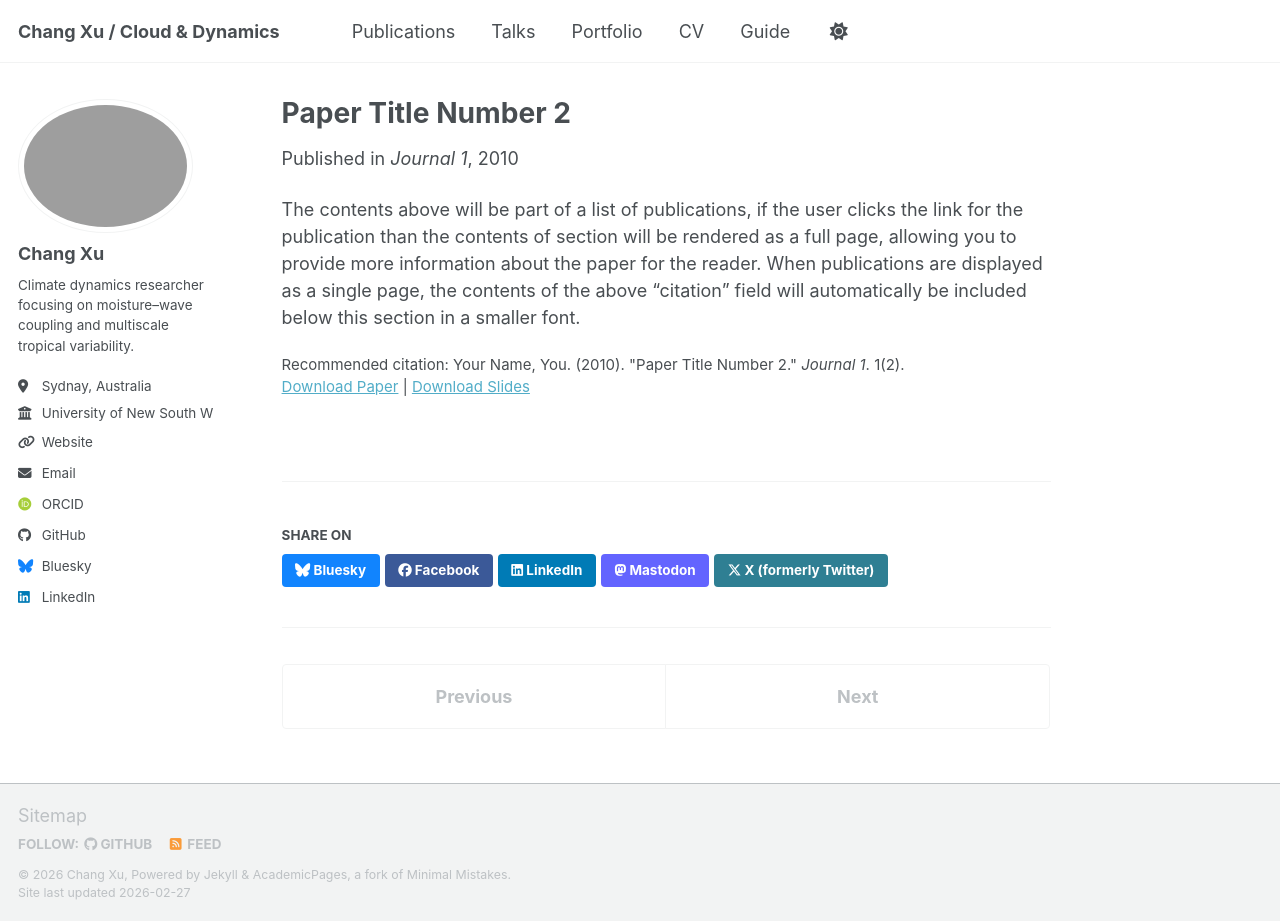
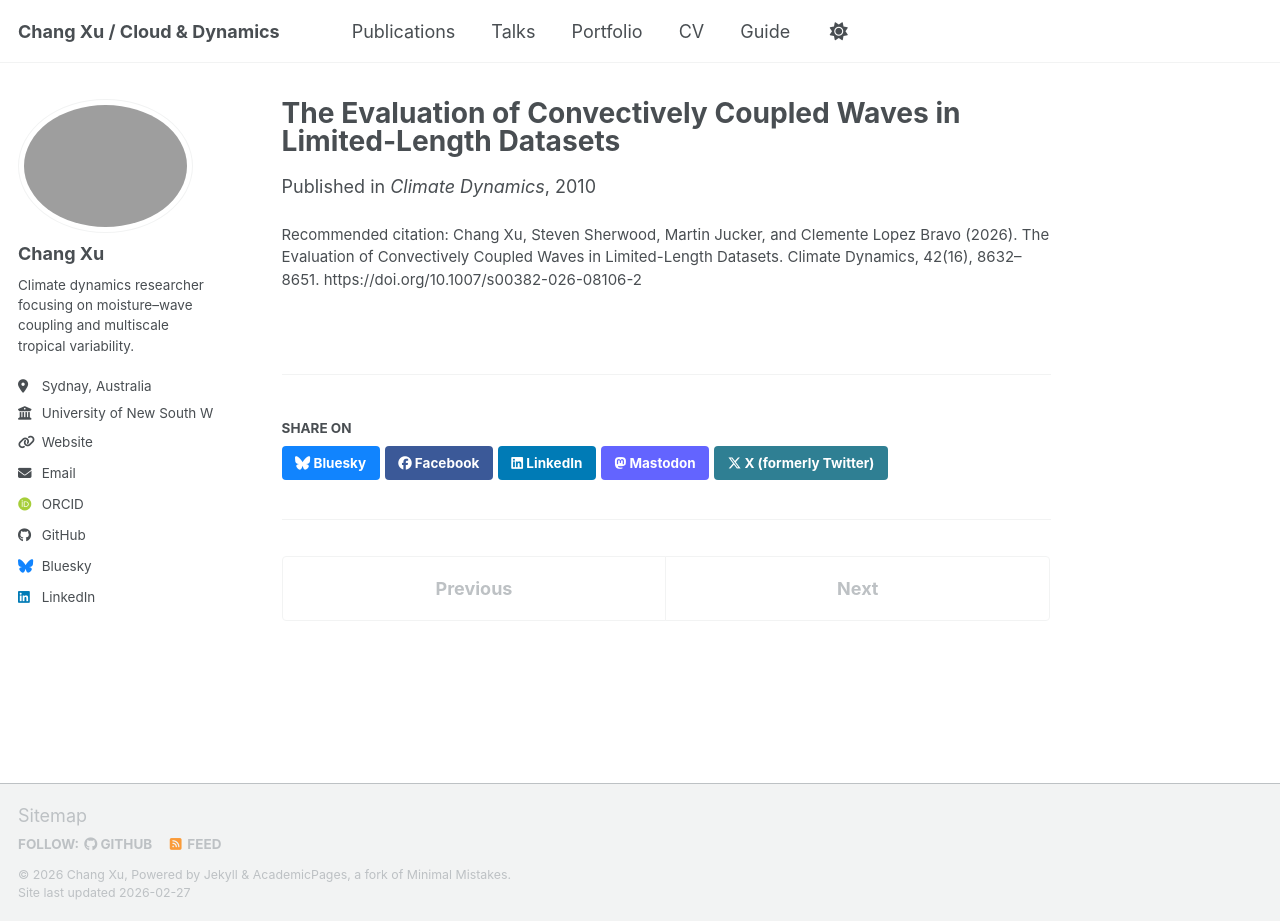
Before and after one commit to Changbaober/changbaober.github.io, a Jekyll site: the page built from _publications/2010-10-01-paper-title-number-2.md, in a window 1280 px wide and 921 px high. Built offline with Jekyll 4.4.1, drawn with Linux system fonts in a browser that asks for light colours; some web fonts are replaced; a script bundle is joined from its source files by our own code; library files that are not in the unit come from our copies.

Commit message:
Update 2010-10-01-paper-title-number-2.md

```diff
--- a/_publications/2010-10-01-paper-title-number-2.md
+++ b/_publications/2010-10-01-paper-title-number-2.md
@@ -1,14 +1,10 @@
 ---
-title: "Paper Title Number 2"
+title: "The Evaluation of Convectively Coupled Waves in Limited-Length Datasets"
 collection: publications
 category: manuscripts
-permalink: /publication/2010-10-01-paper-title-number-2
-excerpt: 'This paper is about the number 2. The number 3 is left for future work.'
-date: 2010-10-01
-venue: 'Journal 1'
-slidesurl: 'https://academicpages.github.io/files/slides2.pdf'
-paperurl: 'https://academicpages.github.io/files/paper2.pdf'
-citation: 'Your Name, You. (2010). &quot;Paper Title Number 2.&quot; <i>Journal 1</i>. 1(2).'
+permalink: /publication/2009-10-01-paper-title-number-1
+year: 2026
+venue: 'Climate Dynamics'
+doi: "https://doi.org/10.1007/s00382-026-08106-2"
+citation: 'Chang Xu, Steven Sherwood, Martin Jucker, and Clemente Lopez Bravo (2026). The Evaluation of Convectively Coupled Waves in Limited-Length Datasets. Climate Dynamics, 42(16), 8632–8651. https://doi.org/10.1007/s00382-026-08106-2'
 ---
-
-The contents above will be part of a list of publications, if the user clicks the link for the publication than the contents of section will be rendered as a full page, allowing you to provide more information about the paper for the reader. When publications are displayed as a single page, the contents of the above "citation" field will automatically be included below this section in a smaller font.
```
